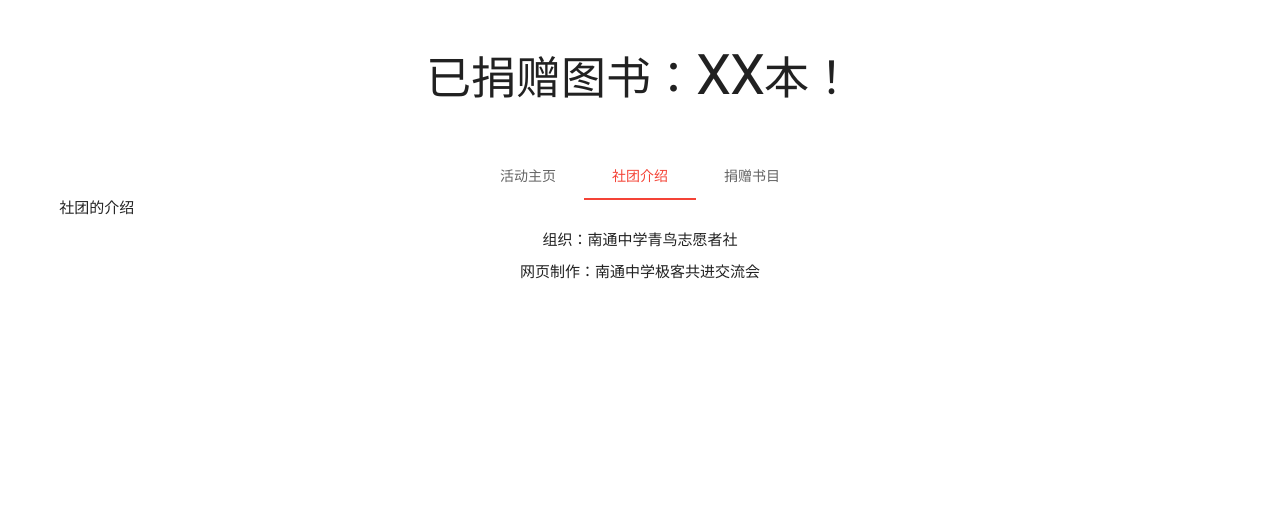
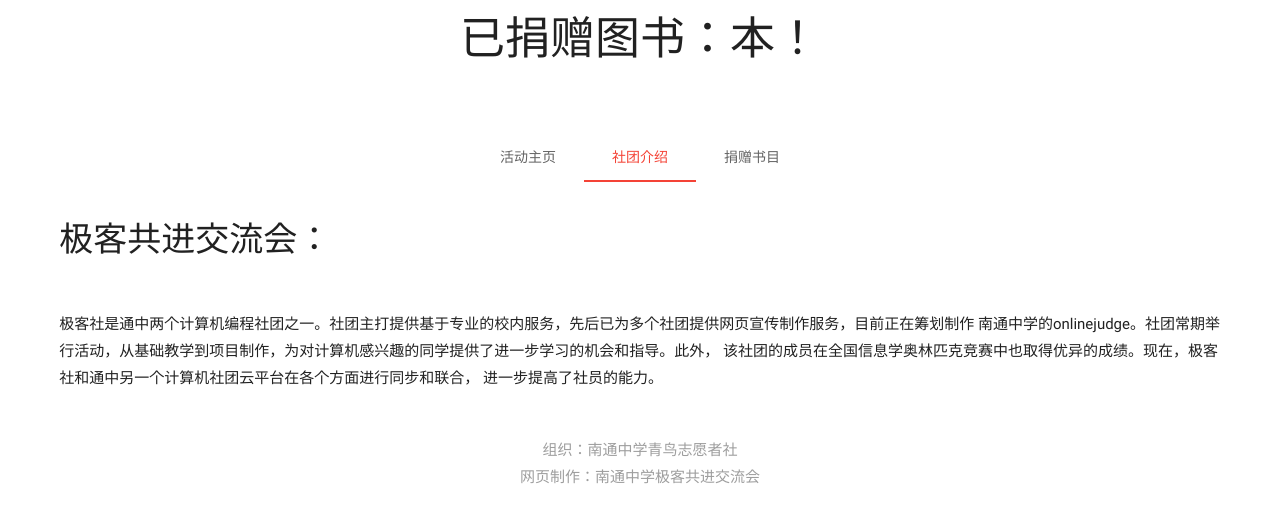
Before and after one commit to ZhouZiHao-Moon/shuXiangGaoYuanHong, a plain HTML site: page index.html in a window 1280 px wide. Both pictures are taken after a click on the link "社团介绍". Shown: the part 286-800 px from the top of the page. Drawn offline with Linux system fonts and the light colour scheme; no server answers.

Commit message:
页面文字排版修改

```diff
--- a/index.html
+++ b/index.html
@@ -5,21 +5,26 @@
         <script src="js/mdui.min.js"></script>
         <script src="js/index.js"></script>
     </head>
-    <body class="mdui-theme-primary-red mdui-theme-accent-blue">
+    <body class="mdui-theme-primary-red mdui-theme-accent-blue mdui-typo">
         <div class="mdui-container">
             <img class="mdui-container" src="logo.jpg" alt="logo">
-            <p class="mdui-typo-display-2 mdui-text-center">已捐赠图书：<span class="mdui-typo-display-3">XX</span>本！</p>
+            <p class="mdui-typo-display-2 mdui-text-center">已捐赠图书：<span class="mdui-typo-display-3"><script>books();</script></span>本！</p>
             <div class="mdui-tab mdui-tab-centered" mdui-tab>
                 <a href="#tab1" class="mdui-ripple">活动主页</a>
                 <a href="#tab2" class="mdui-ripple">社团介绍</a>
                 <a href="#tab3" class="mdui-ripple">捐赠书目</a>
             </div>
+            <br />
             <div id="tab1">
                 <img src="poster.jpg" class="mdui-container" alt="海报">
-                活动的介绍
             </div>
             <div id="tab2">
-                社团的介绍
+                <p class="mdui-typo-display-1">极客共进交流会：</p>
+                <p>极客社是通中两个计算机编程社团之一。社团主打提供基于专业的校内服务，先后已为多个社团提供网页宣传制作服务，目前正在筹划制作
+                    南通中学的onlinejudge。社团常期举行活动，从基础教学到项目制作，为对计算机感兴趣的同学提供了进一步学习的机会和指导。此外，
+                    该社团的成员在全国信息学奥林匹克竞赛中也取得优异的成绩。现在，极客社和通中另一个计算机社团云平台在各个方面进行同步和联合，
+                    进一步提高了社员的能力。
+                </p>
             </div>
             <div id="tab3">
                 <div class="mdui-table-fluid">
@@ -38,8 +43,8 @@
                     </table>
                 </div>
             </div>
-            <p class="mdui-text-center">组织：南通中学青鸟志愿者社</p>
-            <p class="mdui-text-center">网页制作：南通中学极客共进交流会</p>
+            <br />
+            <p class="mdui-text-center mdui-text-color-grey">组织：南通中学青鸟志愿者社<br />网页制作：南通中学极客共进交流会</p>
         </div>
     </body>
 </html>
--- a/js/index.js
+++ b/js/index.js
@@ -26,3 +26,16 @@ function makeTable()
         },
     });
 }
+
+function books()
+{
+    $$.ajax({
+        method:"GET",
+        url:"./books",
+        async:false,
+        success:function(data)
+        {
+            document.write(data);
+        },
+    });
+}
```
